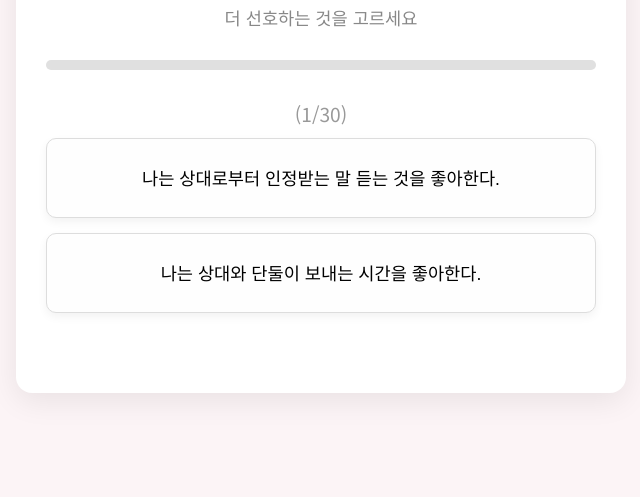
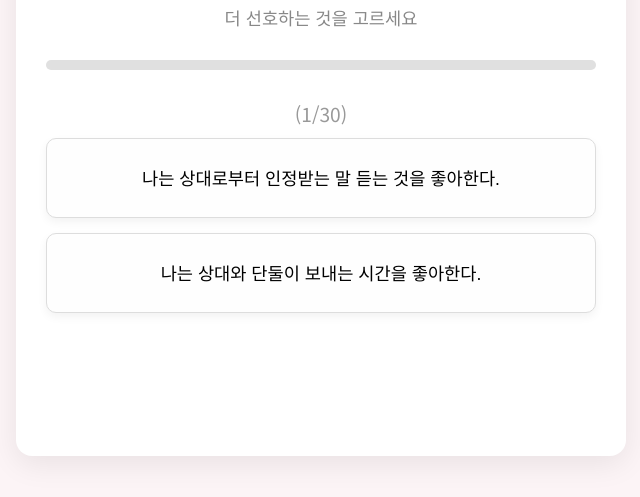
Before and after one commit to tulvo/love-language-test, a plain HTML site: page index.html in a window 1280 px wide. Shown: the part 259-756 px from the top of the page, without its empty margins (319-959 px from the left). Drawn offline with Linux system fonts and the light colour scheme.

Commit message:
index.html

```diff
--- a/index.html
+++ b/index.html
@@ -27,6 +27,12 @@
     border-radius: 16px;
     box-shadow: 0 8px 30px rgba(0,0,0,0.08);
     text-align: center;
+
+    /* --- 여기를 수정하세요 --- */
+    min-height: 550px; /* 컨테이너의 최소 높이 설정 */
+    display: flex;
+    flex-direction: column; /* 자식 요소들을 세로로 정렬 */
+    justify-content: center; /* 자식 요소들을 세로축 중앙에 배치 */
 }
     h1 {
         font-size: 2em;
```
Lines whose indentation alone changed are shown as unchanged.
